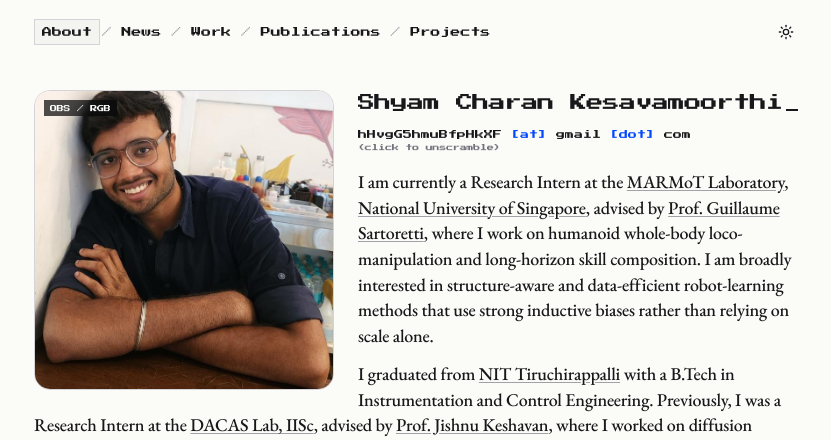
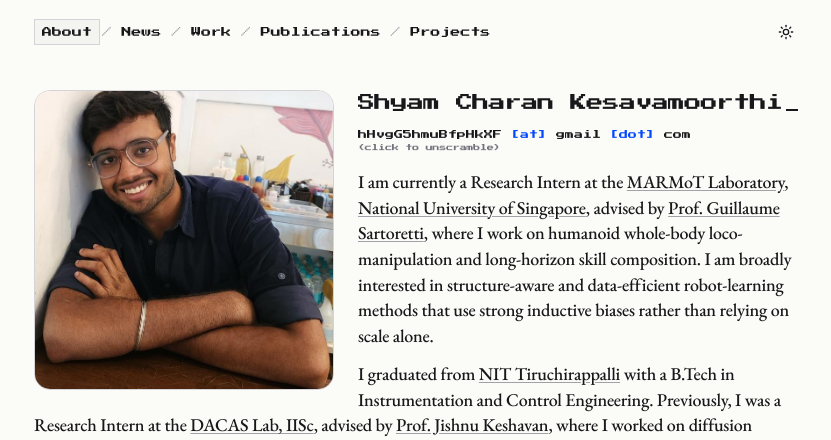
Before and after one commit to InclinedTaco/InclinedTaco.github.io, a Next.js app: page / in a window 1280 px wide. Shown: the top 440 px of the page, without its empty margins (222-1053 px from the left). Built offline with nearby package versions, Linux system fonts and the light colour scheme.

Commit message:
Restore static RGB portrait

```diff
--- a/app/globals.css
+++ b/app/globals.css
@@ -140,73 +140,14 @@ button:focus-visible {
   padding: 88px 0 24px;
 }
 
-.observation-portrait {
-  position: relative;
+.about-section > img {
   display: block;
   width: 300px;
   height: 300px;
-  padding: 0;
   margin: 0 auto 16px;
   border: 1px solid var(--line);
   border-radius: 16px;
-  overflow: hidden;
-  background: #111;
-  color: #fff;
-  cursor: pointer;
-  isolation: isolate;
-  -webkit-tap-highlight-color: transparent;
-}
-
-.observation-portrait img {
-  display: block;
-  width: 100%;
-  height: 100%;
   object-fit: cover;
-  user-select: none;
-  animation: observation-in 180ms ease-out;
-}
-
-.observation-label,
-.observation-hint {
-  position: absolute;
-  z-index: 3;
-  padding: 5px 6px 4px;
-  background: rgba(9, 9, 11, 0.72);
-  color: #fff;
-  font-family: var(--pixel);
-  font-size: 7px;
-  line-height: 1;
-  letter-spacing: -0.04em;
-  backdrop-filter: blur(4px);
-}
-
-.observation-label {
-  top: 9px;
-  left: 9px;
-}
-
-.observation-hint {
-  right: 9px;
-  bottom: 9px;
-  opacity: 0;
-  transition: opacity 150ms ease;
-}
-
-.observation-portrait:hover .observation-hint,
-.observation-portrait:focus-visible .observation-hint {
-  opacity: 1;
-}
-
-@keyframes observation-in {
-  from {
-    opacity: 0.45;
-    transform: scale(1.012);
-  }
-
-  to {
-    opacity: 1;
-    transform: scale(1);
-  }
 }
 
 .about-copy h1 {
@@ -699,7 +640,7 @@ footer a {
 }
 
 @media (min-width: 640px) {
-  .observation-portrait {
+  .about-section > img {
     float: left;
     margin: 0 24px 12px 0;
   }
--- a/app/page.tsx
+++ b/app/page.tsx
@@ -23,47 +23,6 @@ const reveal = {
 const emailUser = 'shyamcharan.nitt'
 const scrambleCharacters =
   'ABCDEFGHIJKLMNOPQRSTUVWXYZabcdefghijklmnopqrstuvwxyz0123456789'
-
-const observations = [
-  { label: 'RGB', src: '/portrait.jpg', description: 'RGB portrait' },
-  {
-    label: 'DEPTH',
-    src: '/portrait-depth.webp',
-    description: 'depth-map rendering of the portrait',
-  },
-] as const
-
-function ObservationPortrait() {
-  const [modeIndex, setModeIndex] = useState(0)
-  const observation = observations[modeIndex]
-  const nextObservation = observations[(modeIndex + 1) % observations.length]
-
-  useEffect(() => {
-    const image = new Image()
-    image.src = nextObservation.src
-  }, [nextObservation.src])
-
-  return (
-    <button
-      type="button"
-      className="observation-portrait"
-      onClick={() => setModeIndex((modeIndex + 1) % observations.length)}
-      aria-label={`Portrait observation: ${observation.label}. Activate to switch to ${nextObservation.label}.`}
-      title="Cycle policy observations"
-    >
-      <img
-        key={observation.src}
-        src={observation.src}
-        alt={`${observation.description} of Shyam Charan`}
-        draggable="false"
-      />
-      <span className="observation-label" aria-live="polite">
-        OBS / {observation.label}
-      </span>
-      <span className="observation-hint" aria-hidden="true">click ↻</span>
-    </button>
-  )
-}
 
 function randomCharacters(length: number) {
   return Array.from({ length }, () =>
@@ -200,7 +159,7 @@ export default function Home() {
           variants={reveal}
           transition={{ duration: 0.35 }}
         >
-          <ObservationPortrait />
+          <img src="/portrait.jpg" alt="Portrait of Shyam Charan" />
           <div className="about-copy">
             <h1>
               Shyam Charan Kesavamoorthi
```
Also changed, not shown: public/portrait-depth.webp (deleted).
